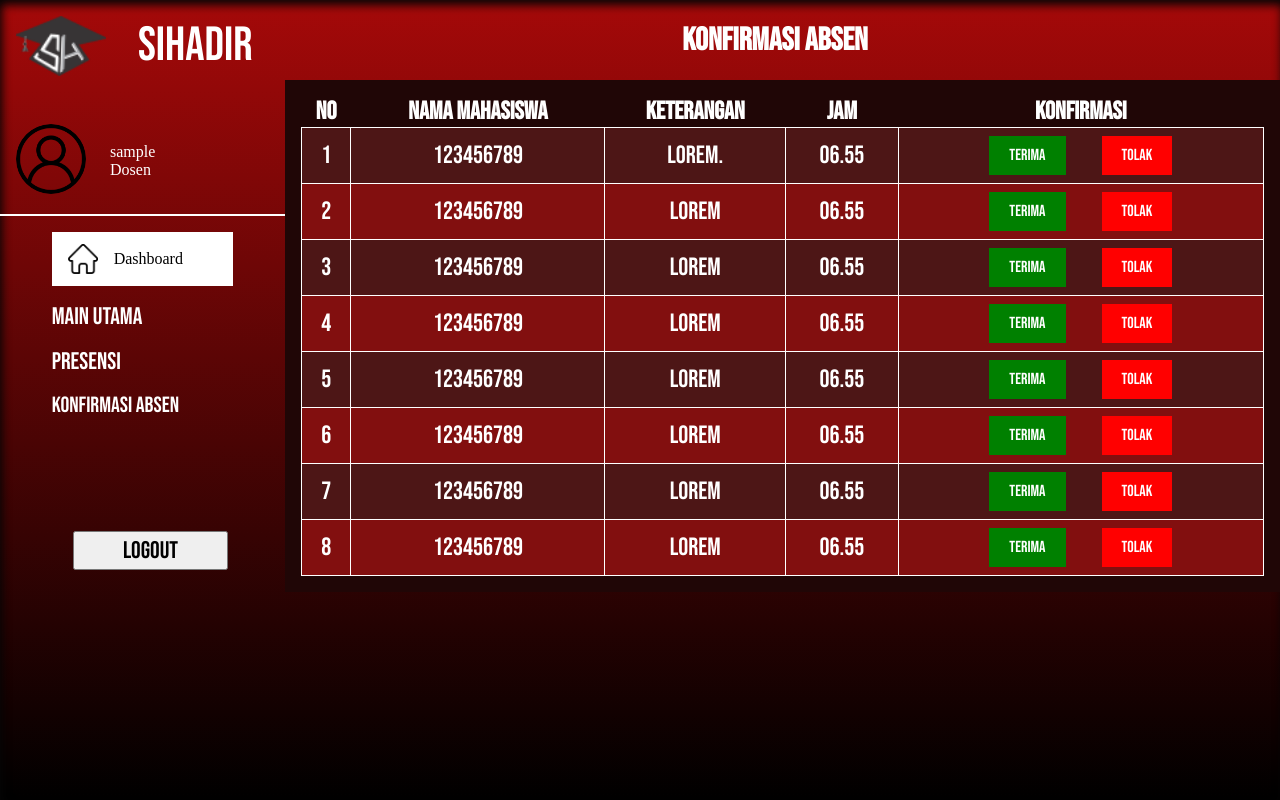
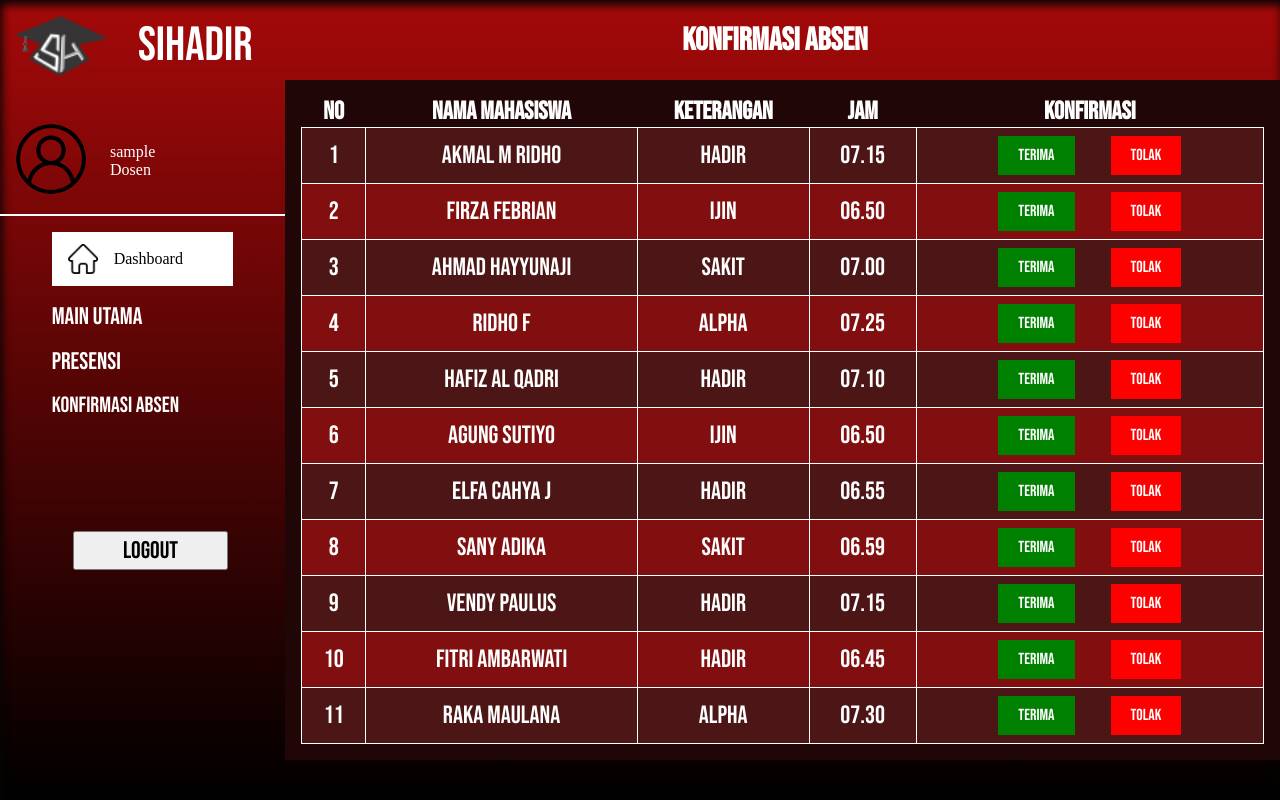
Before and after one commit to AkmalMRidho/SIHADIR, a PHP site: page /konfirmasiabsen.php in a window 1280 px wide. Run offline with PHP 8.4, Linux system fonts and the light colour scheme; the visitor is signed in with stand-in values (Sample User, id 1); data comes from the database, SQL or seed files in the repository; some web fonts are replaced.

Commit message:
Update konfirmasiabsen.php

```diff
--- a/sihadir/konfirmasiabsen.php
+++ b/sihadir/konfirmasiabsen.php
@@ -120,58 +120,79 @@ if (isset($_SESSION["username"])) {
                 <tbody>
                   <tr>
                     <td>1</td>
-                    <td>123456789</td>
-                    <td>Lorem.</td>
-                    <td>06.55</td>
+                    <td>Akmal M Ridho</td>
+                    <td>Hadir</td>
+                    <td>07.15</td>
                     <td> <button class="btn1">TERIMA</button>  <button class="btn2">TOLAK</button></td>
                   </tr>
                   <tr>
                     <td>2</td>
-                    <td>123456789</td>
-                    <td>Lorem</td>
-                    <td>06.55</td>
+                    <td>Firza Febrian</td>
+                    <td>Ijin</td>
+                    <td>06.50</td>
                     <td> <button class="btn1">TERIMA</button>  <button class="btn2">TOLAK</button></td>
                   </tr>
                   <tr>
                     <td>3</td>
-                    <td>123456789</td>
-                    <td>Lorem</td>
-                    <td>06.55</td>
+                    <td>Ahmad Hayyunaji</td>
+                    <td>Sakit</td>
+                    <td>07.00</td>
                     <td> <button class="btn1">TERIMA</button>  <button class="btn2">TOLAK</button></td>
                   </tr>
                   <tr>
                     <td>4</td>
-                    <td>123456789</td>
-                    <td>Lorem</td>
-                    <td>06.55</td>
+                    <td>Ridho F</td>
+                    <td>Alpha</td>
+                    <td>07.25</td>
                     <td> <button class="btn1">TERIMA</button>  <button class="btn2">TOLAK</button></td>
                   </tr>
                   <tr>
                     <td>5</td>
-                    <td>123456789</td>
-                    <td>Lorem</td>
-                    <td>06.55</td>
+                    <td>Hafiz al qadri</td>
+                    <td>Hadir</td>
+                    <td>07.10</td>
                     <td> <button class="btn1">TERIMA</button>  <button class="btn2">TOLAK</button></td>
                   </tr>
                   <tr>
                     <td>6</td>
-                    <td>123456789</td>
-                    <td>Lorem</td>
-                    <td>06.55</td>
+                    <td>Agung Sutiyo</td>
+                    <td>IJin</td>
+                    <td>06.50</td>
                     <td> <button class="btn1">TERIMA</button>  <button class="btn2">TOLAK</button></td>
                   </tr>
                   <tr>
                     <td>7</td>
-                    <td>123456789</td>
-                    <td>Lorem</td>
+                    <td>Elfa Cahya J</td>
+                    <td>Hadir</td>
                     <td>06.55</td>
                     <td> <button class="btn1">TERIMA</button>  <button class="btn2">TOLAK</button></td>
                   </tr>
                   <tr>
                     <td>8</td>
-                    <td>123456789</td>
-                    <td>Lorem</td>
-                    <td>06.55</td>
+                    <td>Sany Adika</td>
+                    <td>Sakit</td>
+                    <td>06.59</td>
+                    <td> <button class="btn1">TERIMA</button>  <button class="btn2">TOLAK</button></td>
+                  </tr>
+                  <tr>
+                    <td>9</td>
+                    <td>Vendy Paulus</td>
+                    <td>Hadir</td>
+                    <td>07.15</td>
+                    <td> <button class="btn1">TERIMA</button>  <button class="btn2">TOLAK</button></td>
+                  </tr>
+                  <tr>
+                    <td>10</td>
+                    <td>Fitri Ambarwati</td>
+                    <td>Hadir</td>
+                    <td>06.45</td>
+                    <td> <button class="btn1">TERIMA</button>  <button class="btn2">TOLAK</button></td>
+                  </tr>
+                  <tr>
+                    <td>11</td>
+                    <td>Raka Maulana</td>
+                    <td>ALpha</td>
+                    <td>07.30</td>
                     <td> <button class="btn1">TERIMA</button>  <button class="btn2">TOLAK</button></td>
                   </tr>
                 </tbody>
```
